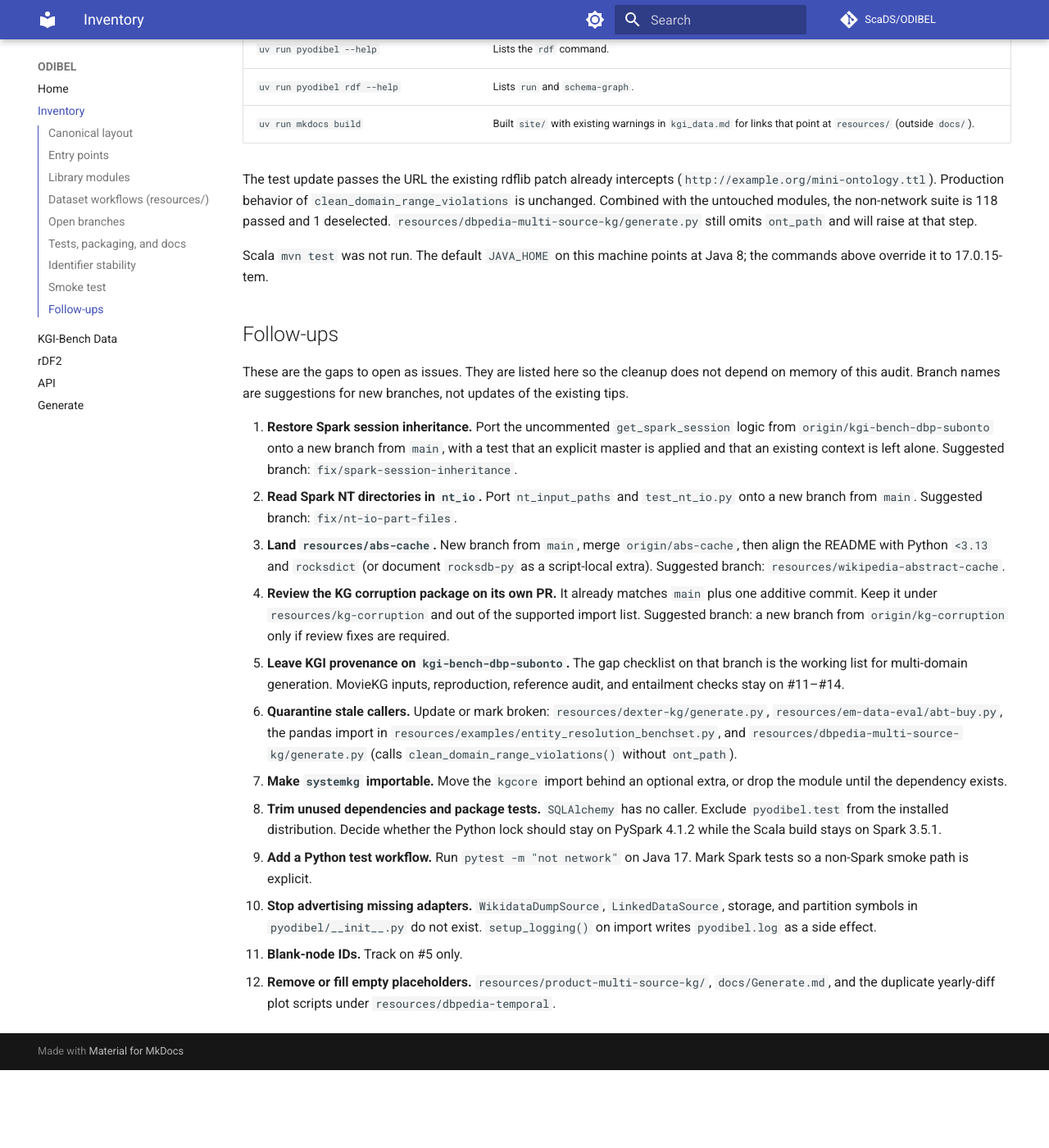
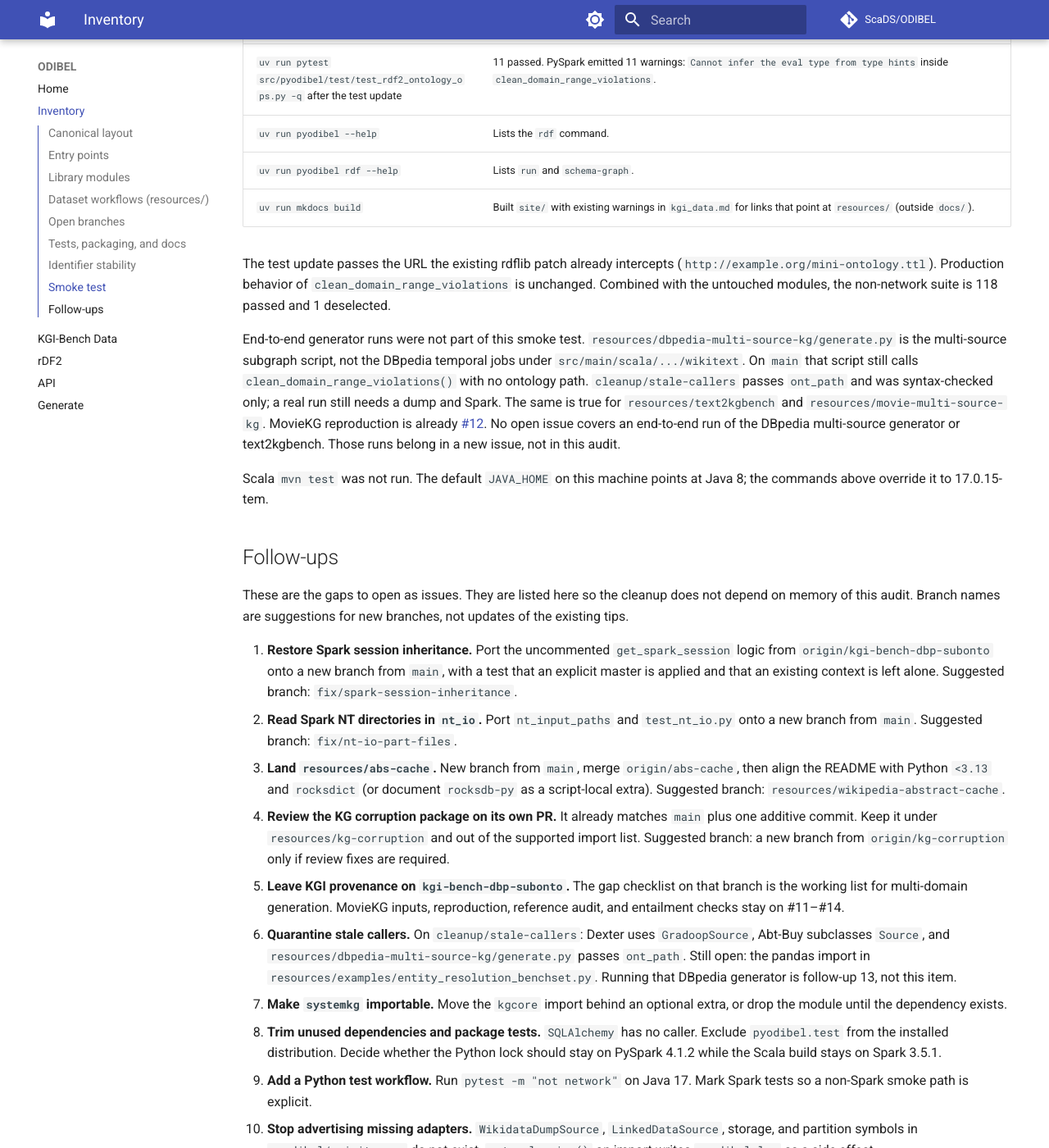
Before and after one commit to ScaDS/ODIBEL, an MkDocs documentation site: the page built from docs/inventory.md, in a window 1280 px wide and 1400 px high, scrolled down 7778 px. Shown: the whole window at 82% size. Built offline with MkDocs 1.6.1 and Material for MkDocs 9.7.7, drawn with Linux system fonts in a browser that asks for light colours; comment, search, counter and statistics services are not loaded; before the commit the page ends 9083 px from its top, so only the background shows below that; some of the changed text lies outside the part shown.

Commit message:
docs: defer end-to-end generator runs out of the inventory.
MovieKG reproduction is already issue 12. A dump-and-Spark run of the DBpedia multi-source generator and text2kgbench still needs its own issue.

Co-authored-by: Cursor <cursoragent@cursor.com>

```diff
--- a/docs/inventory.md
+++ b/docs/inventory.md
@@ -104,13 +104,13 @@ Profiling in the library is `operations/sample/distributions.py` (class, propert
 | --- | --- | --- |
 | `text2kgbench/` | supported | KGI-Bench domain sets from a DBpedia NT dump and a Text2KGBench ontology: `generate_refac.py`, `subgraph.py`, `splits.py`, `sources.py`, plus `crawl.py` and `sampling.py`. Operator doc: [KGI-Bench data](kgi_data.md). Tests call `crawl.py`. |
 | `movie-multi-source-kg/` | experimental | Movie KG notes, `generate.py`, `evaluate.py`, `movie.conf`. Reproduction and reference checks are [#11](https://github.com/ScaDS/ODIBEL/issues/11)–[#14](https://github.com/ScaDS/ODIBEL/issues/14). |
-| `dbpedia-multi-source-kg/` | experimental | DBpedia ontology class-to-subdomain classifier (`src/multi_source_kg/`). Own README. LLM mode needs an OpenAI-compatible key. `generate.py` still calls `clean_domain_range_violations()` with no ontology path, so that step raises `TypeError` on current `main`. |
+| `dbpedia-multi-source-kg/` | experimental | DBpedia ontology class-to-subdomain classifier (`src/multi_source_kg/`). Own README. LLM mode needs an OpenAI-compatible key. On `main`, `generate.py` calls `clean_domain_range_violations()` with no ontology path. `cleanup/stale-callers` passes `ont_path` (`ONTOLOGY_PATH`, otherwise the old DBpedia snapshot URL). That change was syntax-checked only. This script is the multi-source subgraph generator, not the DBpedia temporal Scala pipeline. |
 | `dbpedia-temporal/` | experimental | Temporal KG model note and Python plot scripts. Generation itself is the Scala pipeline under `src/main/scala/.../wikitext`. `plot_yearlyDiff.py` and `plot_yearly_diff.py` overlap. |
 | `kgflex-eval/` | experimental | DBpedia fetch scripts for KGFlex-style film/person/company extracts. README still has open TODOs. |
-| `dexter-kg/generate.py` | experimental | Imports `pyodibel.api.data_source.DataSourceConfig` and `GradoopDataSource`. Those names are gone; the live names are `SourceConfig` and `GradoopSource`. |
+| `dexter-kg/generate.py` | experimental | On `main`, imports `DataSourceConfig` and `GradoopDataSource`. `cleanup/stale-callers` uses `SourceConfig` and `GradoopSource`. |
 | `examples/dexter_kg_mapping.py` | experimental | Uses the current Gradoop adapter. Hard-coded paths. |
 | `examples/entity_resolution_benchset.py` | experimental | Standalone benchset sketch. Imports `pandas`, which is not a project dependency. |
-| `em-data-eval/abt-buy.py` | experimental | Imports `EntityResolutionBenchData` (not defined) and subclasses `DataSource` without importing it. |
+| `em-data-eval/abt-buy.py` | experimental | On `main`, imports `EntityResolutionBenchData` and uses `DataSource`. `cleanup/stale-callers` subclasses `Source`. Pair labels still belong in `EntityResolutionData`. |
 | `product-multi-source-kg/README.md` | deprecated | Empty file. |
 | `wikidata_externalids.py`, `uris.txt`, `predicates.txt` | experimental | Loose helpers and URI lists at the resources root. |
 | `studies/experiments/rdf-part/` | experimental | Partitioning notes and a notebook. Outside the supported layout. |
@@ -183,7 +183,9 @@ Recorded on 2026-11-25 with `uv.lock` PySpark 4.1.2:
 | `uv run pyodibel rdf --help` | Lists `run` and `schema-graph`. |
 | `uv run mkdocs build` | Built `site/` with existing warnings in `kgi_data.md` for links that point at `resources/` (outside `docs/`). |
 
-The test update passes the URL the existing rdflib patch already intercepts (`http://example.org/mini-ontology.ttl`). Production behavior of `clean_domain_range_violations` is unchanged. Combined with the untouched modules, the non-network suite is 118 passed and 1 deselected. `resources/dbpedia-multi-source-kg/generate.py` still omits `ont_path` and will raise at that step.
+The test update passes the URL the existing rdflib patch already intercepts (`http://example.org/mini-ontology.ttl`). Production behavior of `clean_domain_range_violations` is unchanged. Combined with the untouched modules, the non-network suite is 118 passed and 1 deselected.
+
+End-to-end generator runs were not part of this smoke test. `resources/dbpedia-multi-source-kg/generate.py` is the multi-source subgraph script, not the DBpedia temporal jobs under `src/main/scala/.../wikitext`. On `main` that script still calls `clean_domain_range_violations()` with no ontology path. `cleanup/stale-callers` passes `ont_path` and was syntax-checked only; a real run still needs a dump and Spark. The same is true for `resources/text2kgbench` and `resources/movie-multi-source-kg`. MovieKG reproduction is already [#12](https://github.com/ScaDS/ODIBEL/issues/12). No open issue covers an end-to-end run of the DBpedia multi-source generator or text2kgbench. Those runs belong in a new issue, not in this audit.
 
 Scala `mvn test` was not run. The default `JAVA_HOME` on this machine points at Java 8; the commands above override it to 17.0.15-tem.
 
@@ -196,10 +198,11 @@ These are the gaps to open as issues. They are listed here so the cleanup does n
 3. **Land `resources/abs-cache`.** New branch from `main`, merge `origin/abs-cache`, then align the README with Python `<3.13` and `rocksdict` (or document `rocksdb-py` as a script-local extra). Suggested branch: `resources/wikipedia-abstract-cache`.
 4. **Review the KG corruption package on its own PR.** It already matches `main` plus one additive commit. Keep it under `resources/kg-corruption` and out of the supported import list. Suggested branch: a new branch from `origin/kg-corruption` only if review fixes are required.
 5. **Leave KGI provenance on `kgi-bench-dbp-subonto`.** The gap checklist on that branch is the working list for multi-domain generation. MovieKG inputs, reproduction, reference audit, and entailment checks stay on #11–#14.
-6. **Quarantine stale callers.** Update or mark broken: `resources/dexter-kg/generate.py`, `resources/em-data-eval/abt-buy.py`, the pandas import in `resources/examples/entity_resolution_benchset.py`, and `resources/dbpedia-multi-source-kg/generate.py` (calls `clean_domain_range_violations()` without `ont_path`).
+6. **Quarantine stale callers.** On `cleanup/stale-callers`: Dexter uses `GradoopSource`, Abt-Buy subclasses `Source`, and `resources/dbpedia-multi-source-kg/generate.py` passes `ont_path`. Still open: the pandas import in `resources/examples/entity_resolution_benchset.py`. Running that DBpedia generator is follow-up 13, not this item.
 7. **Make `systemkg` importable.** Move the `kgcore` import behind an optional extra, or drop the module until the dependency exists.
 8. **Trim unused dependencies and package tests.** `SQLAlchemy` has no caller. Exclude `pyodibel.test` from the installed distribution. Decide whether the Python lock should stay on PySpark 4.1.2 while the Scala build stays on Spark 3.5.1.
 9. **Add a Python test workflow.** Run `pytest -m "not network"` on Java 17. Mark Spark tests so a non-Spark smoke path is explicit.
 10. **Stop advertising missing adapters.** `WikidataDumpSource`, `LinkedDataSource`, storage, and partition symbols in `pyodibel/__init__.py` do not exist. `setup_logging()` on import writes `pyodibel.log` as a side effect.
 11. **Blank-node IDs.** Track on #5 only.
 12. **Remove or fill empty placeholders.** `resources/product-multi-source-kg/`, `docs/Generate.md`, and the duplicate yearly-diff plot scripts under `resources/dbpedia-temporal`.
+13. **Run the dataset generators as their own issue.** End-to-end runs of `resources/movie-multi-source-kg`, `resources/dbpedia-multi-source-kg/generate.py`, and `resources/text2kgbench` need a dump and Spark. MovieKG reproduction is already [#12](https://github.com/ScaDS/ODIBEL/issues/12). No open issue covers the DBpedia multi-source generator or text2kgbench. The DBpedia temporal Scala pipeline is separate and was not part of this check.
```
